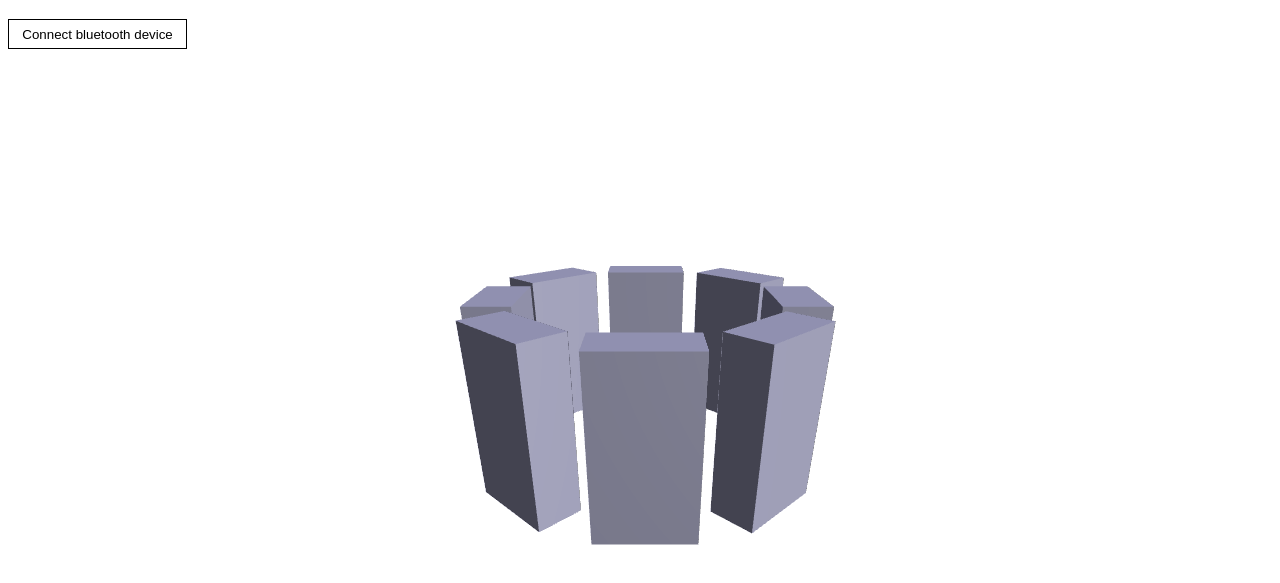
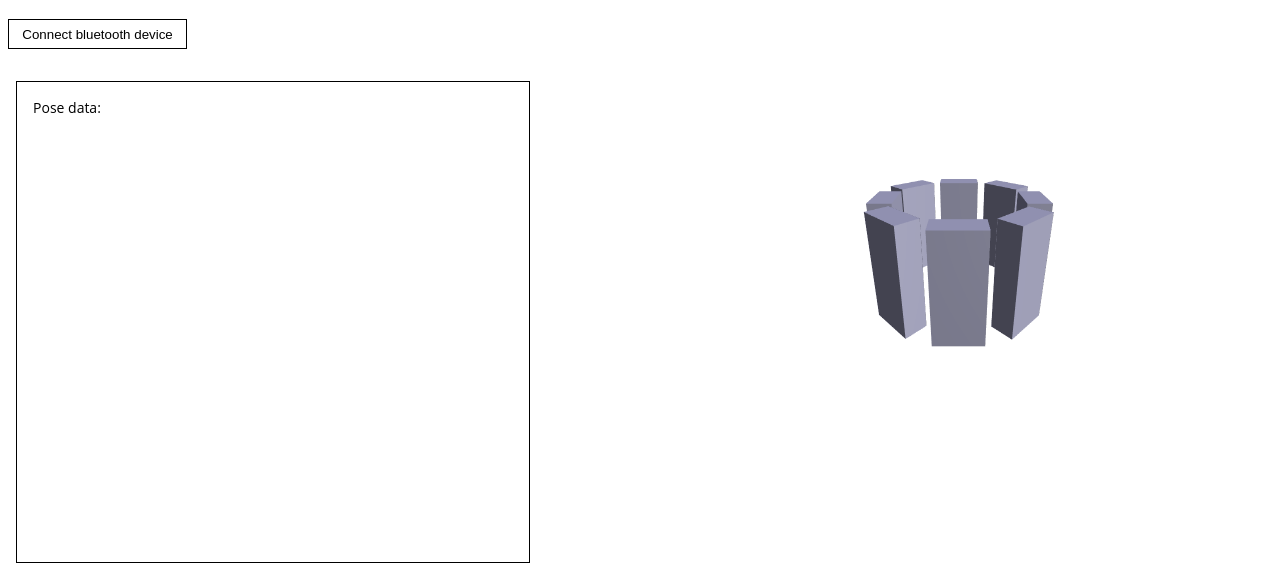
Before and after one commit to charliegerard/myo-web-bluetooth.js, a website: page index.html in a window 1280 px wide. Shown: the part 67-650 px from the top of the page. Drawn offline with Linux system fonts and the light colour scheme; animation ran at ten frames a second.

Commit message:
start adding interface to see data on screen

```diff
--- a/index.html
+++ b/index.html
@@ -11,6 +11,12 @@
       Connect bluetooth device
     </button>
 
+    <section class="myo-data">
+      <ul>
+        <li class="data">Pose data: <span class="pose-data"></span></li>
+      </ul>
+    </section>
+
     <div class="container">
     </div>
 
--- a/index.js
+++ b/index.js
@@ -34,14 +34,15 @@ window.onload = function(){
       let poseData = state.pose;
       let emgData = state.emgData;
 
-
       let orientationData = state.orientation;
       orientationX = orientationData.x;
       orientationY = orientationData.y;
       orientationZ = orientationData.z;
 
       if(poseData){
-        console.log(poseData);
+        // console.log(poseData);
+        var poseDiv = document.getElementsByClassName('pose-data')[0];
+        poseDiv.innerHTML = poseData;
       }
 
 
--- a/module/myoWB.js
+++ b/module/myoWB.js
@@ -311,27 +311,21 @@ class MyoWB{
     let pose;
     switch(code){
       case 1:
-        // console.log('fist');
         pose = 'fist';
         break;
       case 2:
-        // console.log('wave in');
         pose = 'wave in';
         break;
       case 3:
-        // console.log('wave out');
         pose = 'wave out';
         break;
       case 4:
-        // console.log('fingers spread');
         pose = 'fingers spread';
         break;
       case 5:
-        // console.log('double tap');
         pose = 'double tap';
         break;
       case 255:
-        // console.log('unknown');
         pose = 'unknown'
         break;
     }
--- a/style.css
+++ b/style.css
@@ -11,11 +11,36 @@ body{
 }
 
 .container{
-  width: 100%;
-  height: 100%;
+  width: 50%;
+  height: 60%;
+  position: absolute;
+  float: right;
+  right: 0;
 }
 
-.container canvas{
-  width: 100%;
-  height: 100%;
+canvas{
+  width: 100% !important;
+  height: 100% !important;
 }
+
+.myo-data{
+  display: block;
+  float: left;
+  width: 40%;
+  position: absolute;
+  border: 1px solid black;
+  height: 60%;
+  margin-top: 2rem;
+  left: 1rem;
+}
+
+.myo-data ul li{
+  font-size: 14px;
+  list-style: none;
+  left: 0;
+  margin-left: 0;
+}
+
+.myo-data ul{
+  padding-left: 1rem;
+}
```
